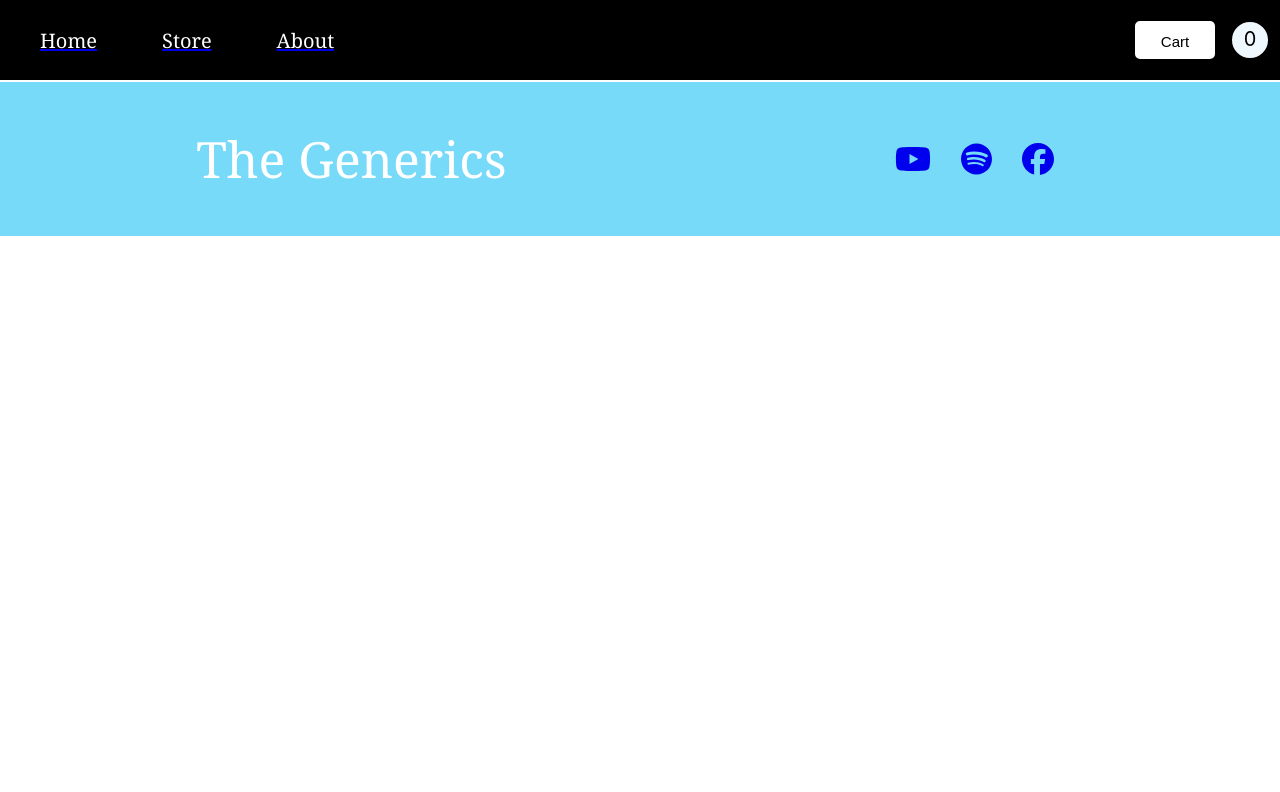
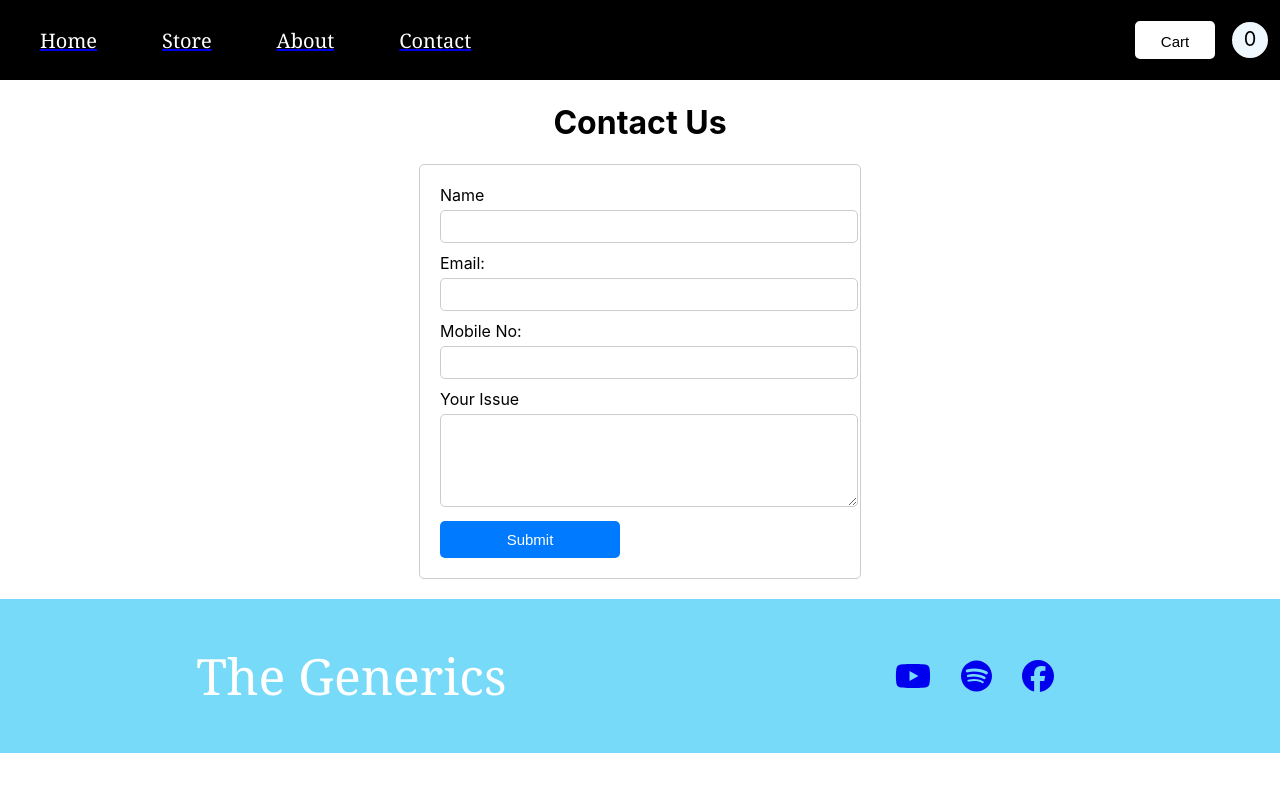
Before and after one commit to aryanjnv/Ecommerce, a React (Create React App) app: page /contact in a window 1280 px wide. Shown: the top 792 px of the page. Built offline with nearby package versions, Linux system fonts and the light colour scheme.

Commit message:
Adding Contact US Page via REACT ROUTER

```diff
--- a/src/App.js
+++ b/src/App.js
@@ -10,6 +10,7 @@ import CartProvider from './Components/Context/CartProvider';
 import { BrowserRouter, Route, Routes } from 'react-router-dom';
 import About from './Components/About/About';
 import Home from './Components/Home/Home';
+import ContactUs from './Components/ContactUs/ContactUs';
 
 function App() {
   const [cartIsShown,setCartIsShown]=useState(false)
@@ -32,6 +33,7 @@ function App() {
           <Route path='/' element={<Store/>}/>
           <Route path='/about' element={<About/>}/>
           <Route path='/home' element={<Home/>}/>
+          <Route path='/contact' element={<ContactUs/>}/>
         </Routes>
         </BrowserRouter>
       {cartIsShown && <Cart onClose={hideCartHandler}/>}
--- /dev/null
+++ b/src/Components/ContactUs/ContactUs.js
@@ -0,0 +1,64 @@
+import React, { useState } from 'react'
+import classes from './ContactUs.module.css'
+
+const ContactUs = () => {
+   const [name,setName]=useState('')
+   const [email,setEmail]=useState('')
+   const [mobile,setMobile]=useState('')
+   const [issue,setIssue]=useState('')
+
+   const nameChangeHandler=(event)=>{
+    setName(event.target.value)
+   }
+   const emailChangeHandler=(event)=>{
+    setEmail(event.target.value)
+   }
+   const mobileChangeHandler=(event)=>{
+    setMobile(event.target.value)
+   }
+   const issueChangeHandler=(event)=>{
+    setIssue(event.target.value)
+   }
+
+  async  function submitHandler(event){
+    event.preventDefault();
+    const newObj={
+        name,
+        email,
+        mobile,
+        issue
+    }
+    const response=  await fetch('https://react-http-834f8-default-rtdb.firebaseio.com/contactData.json',{
+        method:'POST',
+        body:JSON.stringify(newObj),
+        headers:{
+            'Content-Type':'application/json'
+        }
+    })
+    const data=await response.json();
+    console.log(data)
+
+    setName('')
+    setEmail('')
+    setMobile('')
+    setIssue('')
+    }
+  return (
+    <>
+    <h1 className={classes.heading}>Contact Us</h1>
+    <form className={classes.formContainer} onSubmit={submitHandler}>
+        <label htmlFor="name">Name</label>
+        <input type="text" id='name' onChange={nameChangeHandler} value={name}/>
+        <label htmlFor="email">Email:</label>
+        <input type="email" id='email' onChange={emailChangeHandler} value={email}/>
+        <label htmlFor="mobile">Mobile No:</label>
+        <input type="number"  id='mobile' onChange={mobileChangeHandler} value={mobile}/>
+        <label htmlFor="issue">Your Issue</label>
+        <textarea name="issue" id="issue" cols="10" rows="5" onChange={issueChangeHandler} value={issue}></textarea>
+        <button type='submit'>Submit</button>
+    </form>
+    </>
+  )
+}
+
+export default ContactUs
--- /dev/null
+++ b/src/Components/ContactUs/ContactUs.module.css
@@ -0,0 +1,40 @@
+/* ContactUs.module.css */
+
+.formContainer {
+  max-width: 400px;
+  margin: 0 auto;
+  padding: 20px;
+  border: 1px solid #ccc;
+  border-radius: 5px;
+  margin-bottom: 20px;
+}
+
+.formContainer label {
+  display: block;
+  margin-bottom: 5px;
+}
+
+.formContainer input,
+.formContainer textarea {
+  width: 100%;
+  padding: 8px;
+  margin-bottom: 10px;
+  border: 1px solid #ccc;
+  border-radius: 5px;
+}
+
+.formContainer button {
+  padding: 10px 20px;
+  background-color: #007bff;
+  color: #fff;
+  border: none;
+  border-radius: 5px;
+  cursor: pointer;
+}
+
+.formContainer button:hover {
+  background-color: #0056b3;
+}
+.heading{
+  text-align: center;
+}
--- a/src/Components/MovieData/MovieData.js
+++ b/src/Components/MovieData/MovieData.js
@@ -38,7 +38,7 @@ const MovieData = () => {
 
 
     const fetchMovieHandler = useCallback(async (retryCount = 0) => {
-        let MAX_RETRY_COUNT=5
+//let MAX_RETRY_COUNT=5
         try {
             setIsLoading(true);
             setError(null);
--- a/src/Components/Navbar/Navbar.js
+++ b/src/Components/Navbar/Navbar.js
@@ -15,6 +15,7 @@ const Navbar = (props) => {
            <NavLink to='/home'> <li>Home</li></NavLink>
            <NavLink to='/'><li>Store</li></NavLink>
            <NavLink to='/about'><li>About</li></NavLink>
+          <NavLink to='/contact'><li>Contact </li></NavLink>
         </ul>
         <div className={classes.cart}>
             <button className={classes.button} onClick={props.onClick}>Cart</button>
```
